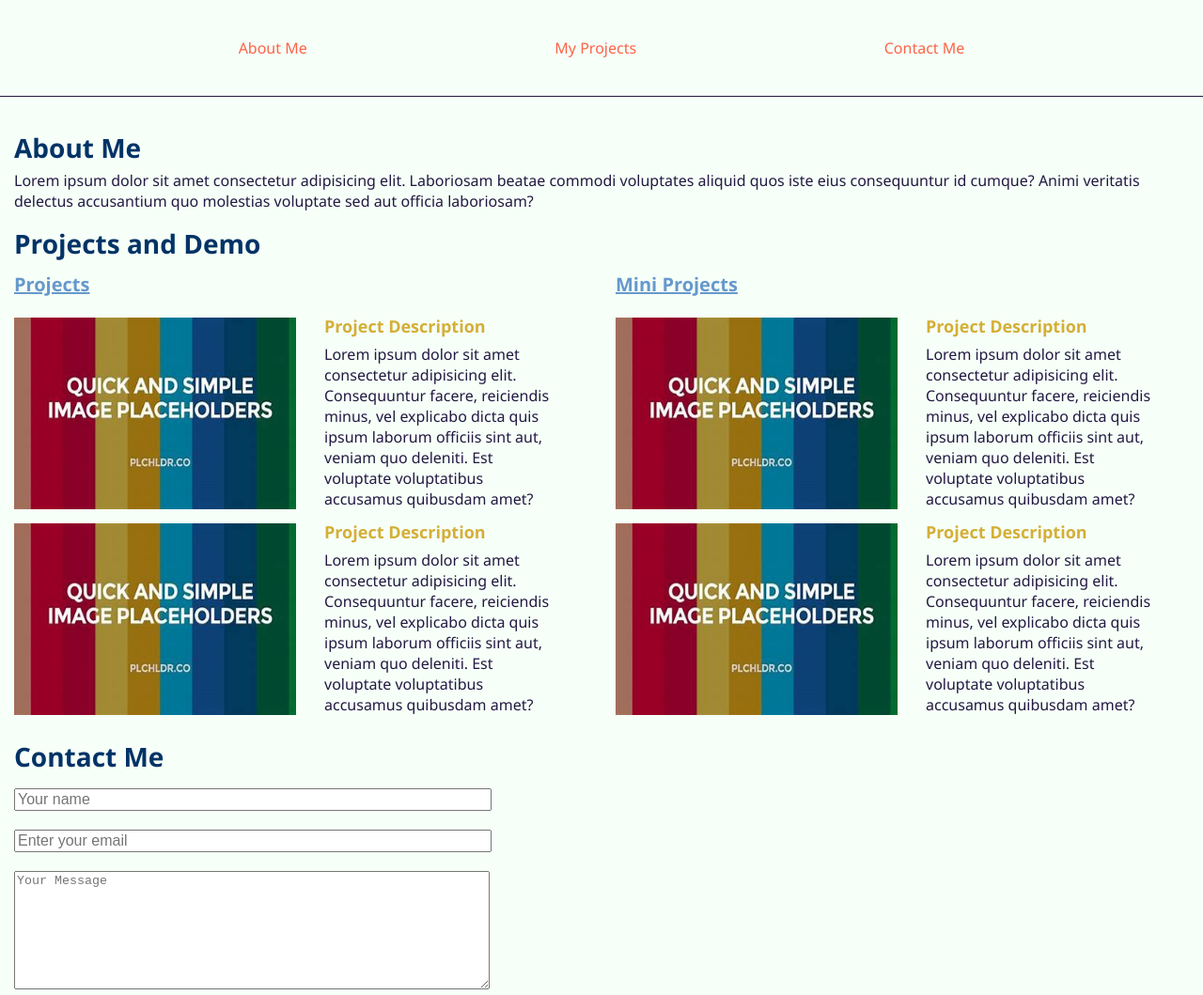
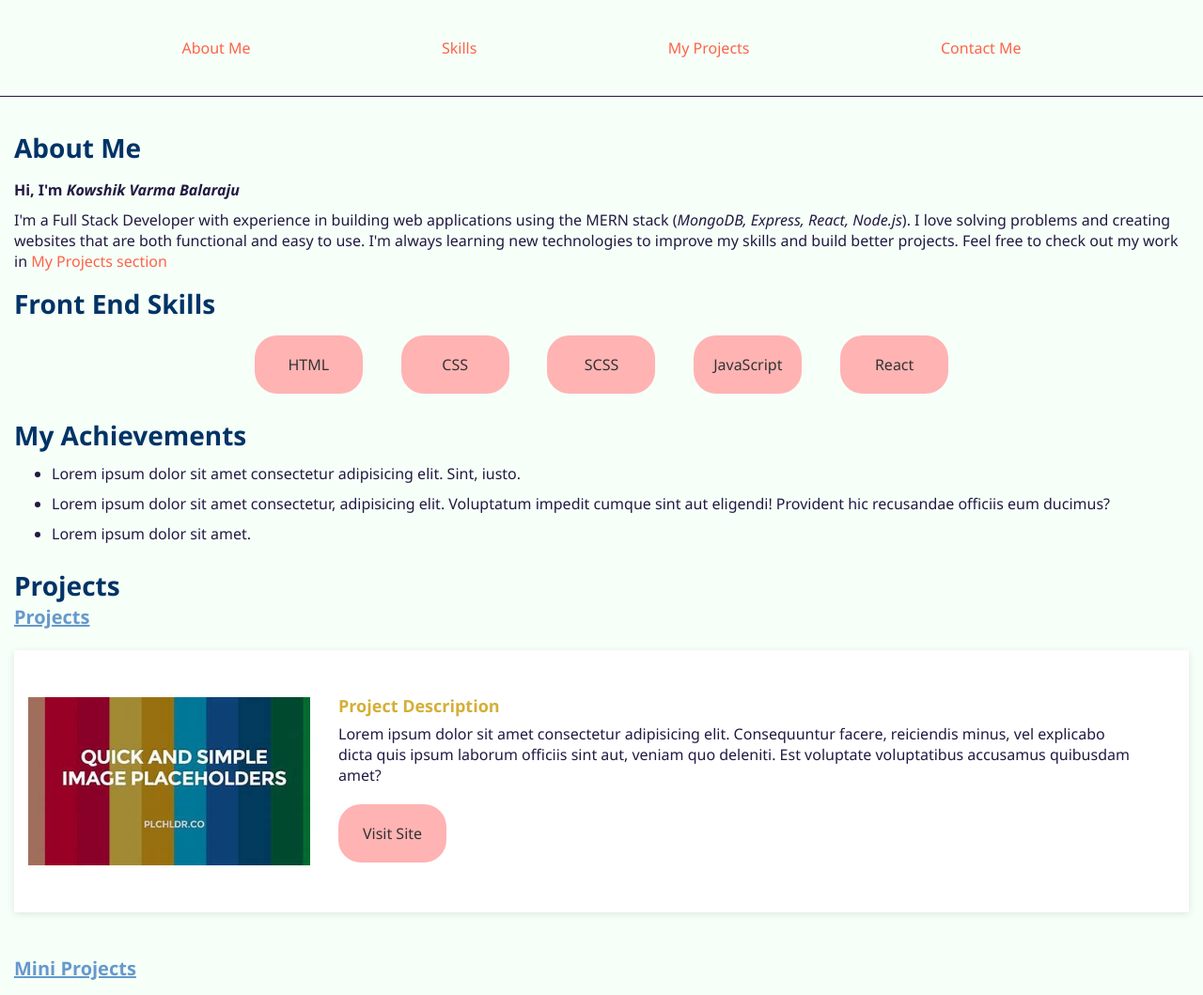
Before and after one commit to Kowshik2k1/Web-Development, a plain HTML site: page index.html in a window 1280 px wide. Shown: the top 1059 px of the page at 94% size. Drawn offline with Linux system fonts and the light colour scheme.

Commit message:
Updated Portfolio design
Updated Portfolio design

```diff
--- a/index.html
+++ b/index.html
@@ -13,6 +13,7 @@
         <nav>
             <ul>
                 <li><a href="#about">About Me</a></li>
+                <li><a href="#skills">Skills</a></li>
                 <li><a href="#projects">My Projects</a></li>
                 <li><a href="#contact-me">Contact Me</a></li>
             </ul>
@@ -20,18 +21,42 @@
     </header>
     <main>
         <div class="wrap" id="about">
-            <h2>About Me</h2>
-            <p>
-                Lorem ipsum dolor sit amet consectetur adipisicing elit. Laboriosam
-                beatae commodi voluptates aliquid quos iste eius consequuntur id
-                cumque? Animi veritatis delectus accusantium quo molestias voluptate
-                sed aut officia laboriosam?
-            </p>
+            <div class="about-me">
+                <h2>About Me</h2>
+                <p>
+                    <b>Hi, I'm <em>Kowshik Varma Balaraju</em></b>
+                </p>
+                <p class="info">
+                    I'm a Full Stack Developer with experience in building web applications using the MERN stack
+                    (<i>MongoDB, Express, React, Node.js</i>). I love solving problems and creating websites that are
+                    both functional and easy to use. I'm always learning new technologies to improve my skills and build
+                    better projects. Feel free to check out my work in <a href="#projects" class="projects-link">My
+                        Projects section</a>
+                </p>
+            </div>
+            <div class="my-skills" id="skills">
+                <h2>Front End Skills</h2>
+                <div class="skills-wrap">
+                    <span>HTML</span>
+                    <span>CSS</span>
+                    <span>SCSS</span>
+                    <span>JavaScript</span>
+                    <span>React</span>
+                </div>
+            </div>
+        </div>
+        <div class="achievements-section wrap">
+            <h2>My Achievements</h2>
+            <ul>
+                <li>Lorem ipsum dolor sit amet consectetur adipisicing elit. Sint, iusto.</li>
+                <li>Lorem ipsum dolor sit amet consectetur, adipisicing elit. Voluptatum impedit cumque sint aut eligendi! Provident hic recusandae officiis eum ducimus?</li>
+                <li>Lorem ipsum dolor sit amet.</li>
+            </ul>
         </div>
         <div class="wrap" id="projects">
-            <h2>Projects and Demo</h2>
+            <h2>Projects</h2>
             <section class="projects-wrap">
-                <article>
+                <article class="projects">
                     <h3>Projects</h3>
                     <div class="content">
                         <img src="./Images/mini-project.jpg" alt="Mini Project" width="" height="" />
@@ -40,19 +65,11 @@
                             <p>Lorem ipsum dolor sit amet consectetur adipisicing elit. Consequuntur facere, reiciendis
                                 minus, vel explicabo dicta quis ipsum laborum officiis sint aut, veniam quo deleniti.
                                 Est voluptate voluptatibus accusamus quibusdam amet?</p>
-                        </div>
-                    </div>
-                    <div class="content">
-                        <img src="./Images/mini-project.jpg" alt="Mini Project" width="" height="" />
-                        <div>
-                            <h4>Project Description</h4>
-                            <p>Lorem ipsum dolor sit amet consectetur adipisicing elit. Consequuntur facere, reiciendis
-                                minus, vel explicabo dicta quis ipsum laborum officiis sint aut, veniam quo deleniti.
-                                Est voluptate voluptatibus accusamus quibusdam amet?</p>
+                            <a href="/" class="visit">Visit Site</a>
                         </div>
                     </div>
                 </article>
-                <article>
+                <article class="practice-projects">
                     <h3>Mini Projects</h3>
                     <div class="content">
                         <img src="./Images/mini-project.jpg" alt="Mini Project" width="" height="" />
@@ -61,15 +78,7 @@
                             <p>Lorem ipsum dolor sit amet consectetur adipisicing elit. Consequuntur facere, reiciendis
                                 minus, vel explicabo dicta quis ipsum laborum officiis sint aut, veniam quo deleniti.
                                 Est voluptate voluptatibus accusamus quibusdam amet?</p>
-                        </div>
-                    </div>
-                    <div class="content">
-                        <img src="./Images/mini-project.jpg" alt="Mini Project" width="" height="" />
-                        <div>
-                            <h4>Project Description</h4>
-                            <p>Lorem ipsum dolor sit amet consectetur adipisicing elit. Consequuntur facere, reiciendis
-                                minus, vel explicabo dicta quis ipsum laborum officiis sint aut, veniam quo deleniti.
-                                Est voluptate voluptatibus accusamus quibusdam amet?</p>
+                            <a href="contact.html" class="visit">Visit Site</a>
                         </div>
                     </div>
                 </article>
@@ -88,7 +97,7 @@
         </div>
     </main>
     <footer>
-        <p>&copy; 2024 My Portfolio Website</p>
+        <p>&copy; 2025 My Portfolio Website</p>
     </footer>
 </body>
 
--- a/portfolio.css
+++ b/portfolio.css
@@ -65,7 +65,7 @@ nav ul li {
     list-style: none;
 }
 
-nav ul li a {
+a {
     display: inline-block;
     color: #ff6347;
     text-decoration: none;
@@ -80,34 +80,29 @@ nav ul li a:hover {
     margin: 20px 15px;
 }
 
-.projects-wrap {
-    display: flex;
-    padding: 10px 0;
-    gap: 30px;
-    flex-direction: column;
-
-    @media(min-width: 992px) {
-        flex-direction: row;
-    }
+.practice-projects {
+    margin-top: 50px;
 }
 
-#projects article {
-    width: 100%;
+#projects h3 {
+    padding-bottom: 15px;
+}
 
-    @media(min-width: 992px) {
-        max-width: 50%;
-    }
+#projects article .content {
+    background: #fff;
+    box-shadow: 0 2px 8px rgba(0, 0, 0, 0.1);
 }
 
 #projects article img {
     width: 100%;
     max-width: 300px;
+    margin: 0 auto;
 }
 
 .content {
     display: flex;
     gap: 30px;
-    padding-top: 15px;
+    padding: 50px 15px;
     flex-direction: column;
 
     @media(min-width: 992px) {
@@ -166,3 +161,58 @@ footer p {
 #about {
     padding-top: 20px;
 }
+
+.projects-link, .projects-link:hover {
+    text-decoration: none;
+    padding: 0;
+}
+
+.skills-wrap {
+    display: flex;
+    flex-wrap: wrap;
+    justify-content: space-evenly;
+    max-width: 800px;
+    margin: 0 auto;
+
+    @media (min-width: 992px) {
+        flex-direction: row;
+    }
+}
+
+.skills-wrap span, a.visit {
+    width: 75px;
+    padding: 20px;
+    text-align: center;
+    background-color: #ffb3b3;
+    color: #333;
+    border-radius: 24px;
+    margin: 10px;
+}
+
+.skills-wrap span:hover, a.visit:hover {
+    background-color: #ff9999;
+    color: #fff;
+}
+
+.achievements-section ul li {
+    padding: 0 0 10px;
+}
+
+.about-me p {
+    padding: 10px 0;
+}
+
+p.info {
+    padding: 0 0 20px;
+}
+
+a.visit {
+    margin: 20px auto 0;
+    display: flex;
+    justify-content: center;
+
+    @media (min-width: 992px) {
+        display: block;
+        margin: 20px 0 0;
+    }
+}
```
Also changed, not shown: contact.html (+10 -9 lines).
